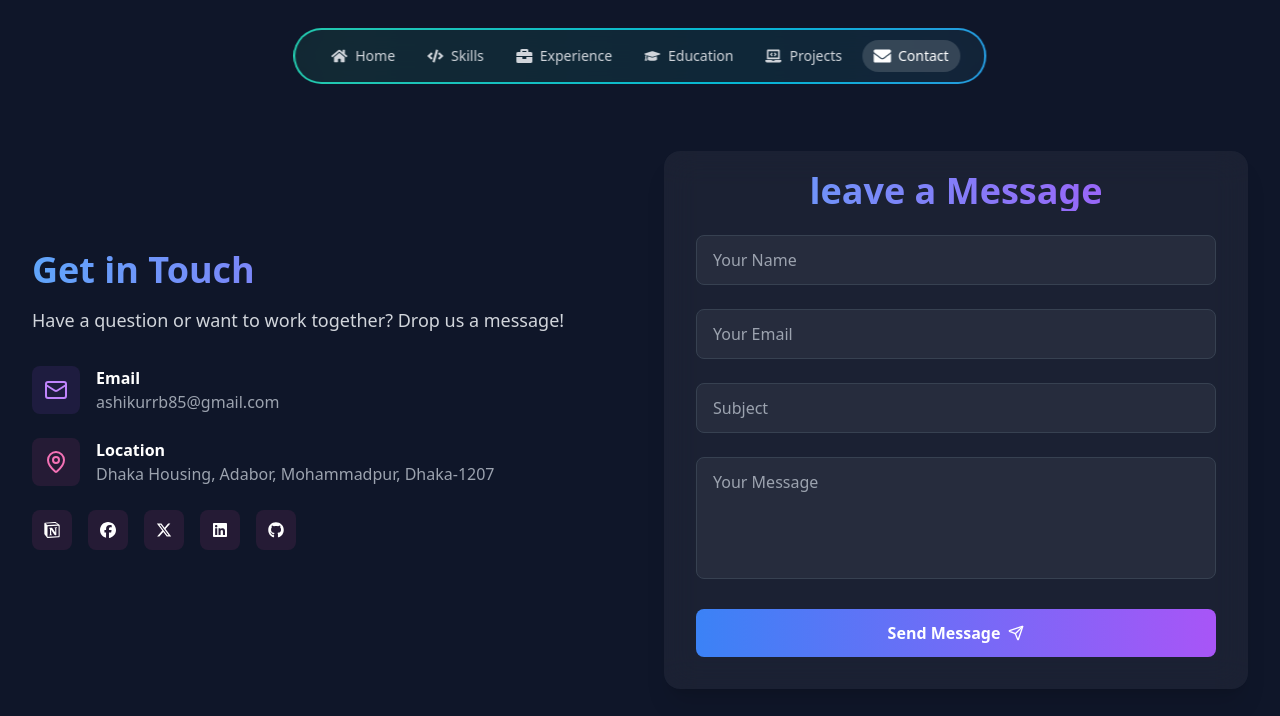
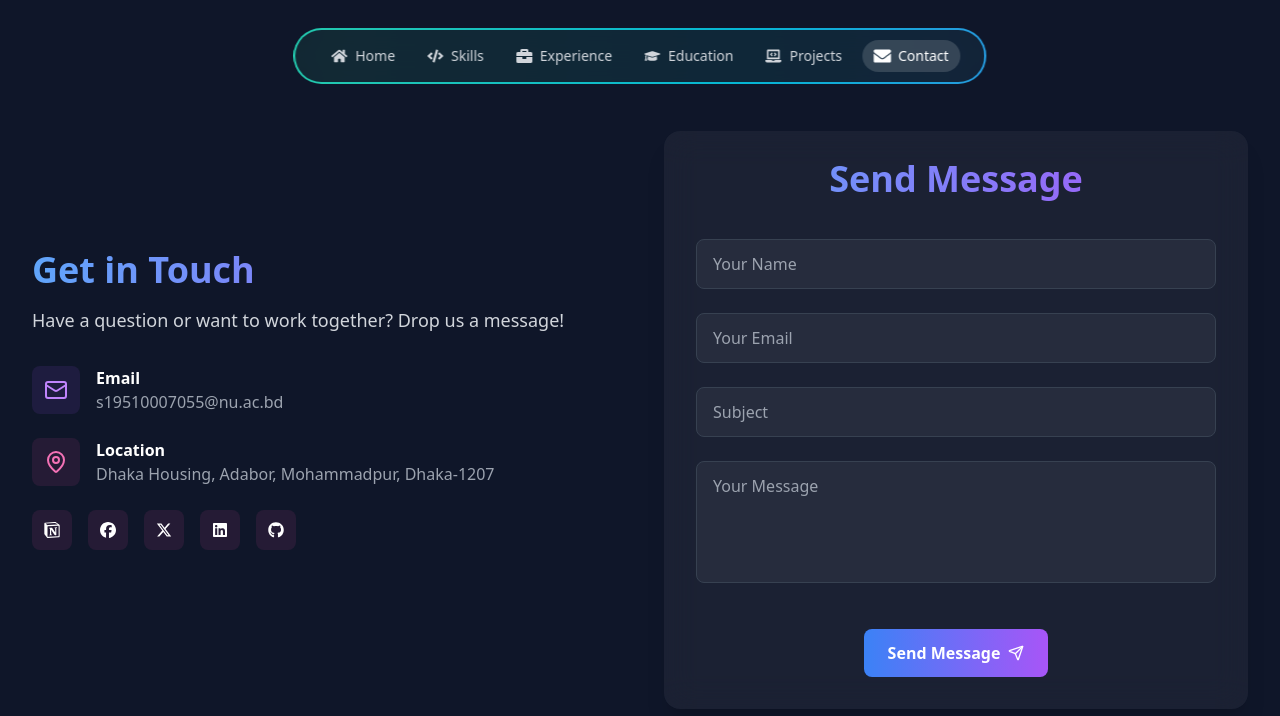
Before and after one commit to ashikurrb/ashikurrb-portfolio, a React (Vite) app: page /contact in a window 1280 px wide. Shown: the top 716 px of the page. Built offline with nearby package versions, Linux system fonts and the light colour scheme.

Commit message:
update ui

```diff
--- a/src/components/Contact.jsx
+++ b/src/components/Contact.jsx
@@ -102,7 +102,7 @@ export default function Contact() {
                   </div>
                   <div>
                     <h3 className="font-semibold">Email</h3>
-                    <p className="text-gray-400">ashikurrb85@gmail.com</p>
+                    <p className="text-gray-400">s19510007055@nu.ac.bd</p>
                   </div>
                 </div>
 
@@ -119,7 +119,10 @@ export default function Contact() {
                 </div>
                 <div className="flex items-center space-x-4">
                   {socialProfile.map((profile, index) => (
-                    <div key={index} className="bg-pink-500/10 p-3 rounded-lg hover:bg-pink-500/20">
+                    <div
+                      key={index}
+                      className="bg-pink-500/10 p-3 rounded-lg hover:bg-pink-500/20"
+                    >
                       <a href={profile.link} target="_blank">
                         {profile.icon}
                       </a>
@@ -131,8 +134,8 @@ export default function Contact() {
 
             {/* Contact Form */}
             <div className="backdrop-blur-lg bg-white/5 py-8 pl-8 pr-8 pt-5 rounded-2xl shadow-xl mb-10 lg:mt-20">
-              <h2 className="text-4xl text-center font-bold mb-6 bg-gradient-to-r from-blue-400 to-purple-500 bg-clip-text text-transparent">
-                leave a Message
+              <h2 className="text-4xl text-center font-bold pt-2 pb-4 mb-6 bg-gradient-to-r from-blue-400 to-purple-500 bg-clip-text text-transparent">
+                Send Message
               </h2>
               <form onSubmit={handleSubmit} className="space-y-6">
                 <div className="grid grid-cols-1 gap-6">
@@ -188,13 +191,15 @@ export default function Contact() {
                   </div>
                 </div>
 
+                <div className="flex justify-center pt-4">
                   <button
                     type="submit"
-                  className="w-full bg-gradient-to-r from-blue-500 to-purple-500 text-white py-3 px-6 rounded-lg font-semibold flex items-center justify-center space-x-2 hover:opacity-90 transition-opacity"
+                    className="bg-gradient-to-r from-blue-500 to-purple-500 text-white py-3 px-6 rounded-lg font-semibold flex items-center justify-center space-x-2 hover:opacity-90 transition-opacity"
                   >
                     <span>Send Message</span>
                     <Send className="w-4 h-4" />
                   </button>
+                </div>
               </form>
 
               {/* Status Message */}
--- a/src/components/Header.jsx
+++ b/src/components/Header.jsx
@@ -2,7 +2,6 @@ import React, { useState } from "react";
 import {
   FaHome,
   FaLaptopCode,
-  FaUser,
   FaBriefcase,
   FaGraduationCap,
   FaCode,
@@ -39,10 +38,7 @@ export default function Header() {
   ];
 
   return (
-    <header
-      className="fixed w-auto z-50 left-1/2 transform -translate-x-1/2
-                   sm:top-3 sm:bottom-auto bottom-4 mt-4"
-    >
+    <header className="fixed w-auto z-50 left-1/2 transform -translate-x-1/2 sm:top-3 sm:bottom-auto bottom-4 mt-4">
       {" "}
       <div className="p-[2px] rounded-full bg-gradient-to-r from-emerald-400 via-cyan-500 to-indigo-500 animate-gradient-x">
         <nav className="bg-gray-900/90 backdrop-blur-md rounded-full px-6 py-2.5">
--- a/src/components/Hero.jsx
+++ b/src/components/Hero.jsx
@@ -156,7 +156,7 @@ export default function Hero() {
                 {/* Contact Button */}
                 <a
                   target="_blank"
-                  href="https://drive.google.com/file/d/18Zxq3EfgipVwGuup8naT47GsHnpZjRTN/view?usp=sharing"
+                  href="https://drive.google.com/file/d/1fbfgGJQi_VOMawe7x8_ghQMvmT9Uot_K/view"
                   className="group relative inline-flex items-center justify-center gap-3 p-0.5 rounded-xl bg-gradient-to-r from-gray-800 to-gray-700 transition-all duration-300 hover:scale-105 hover:shadow-[0_0_2rem_-0.5rem_#60A5FA]"
                 >
                   <span className="block w-full px-6 sm:px-8 py-3 sm:py-4 rounded-[11px] bg-gray-900 border border-gray-700/50 transition-all duration-300 group-hover:bg-gradient-to-r group-hover:from-gray-800 group-hover:to-gray-700">
```
Lines whose indentation alone changed are shown as unchanged.
